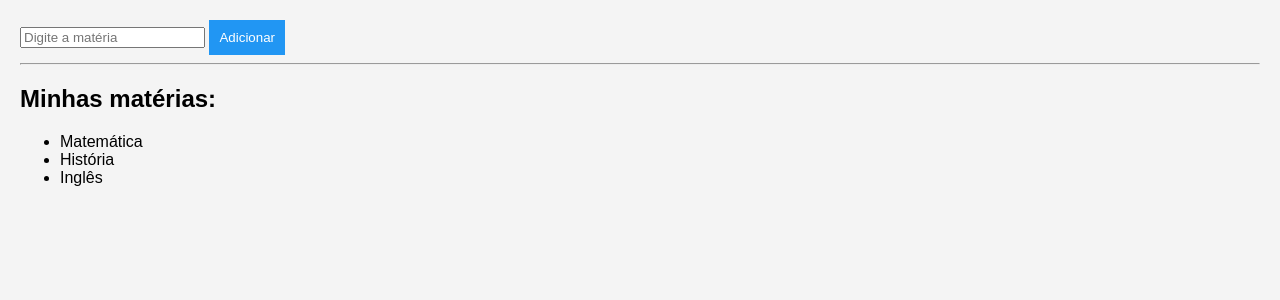
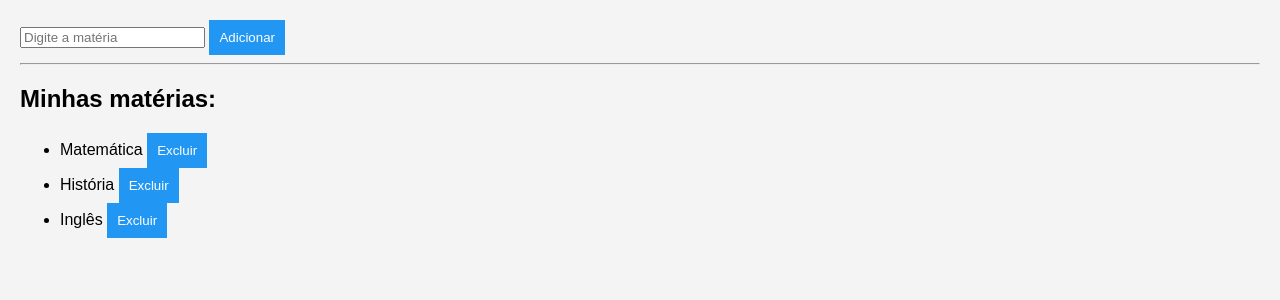
Before and after one commit to JenifferCaroli/StudyTrack, a Flask app: page /materias in a window 1280 px wide. Shown: the part 111-411 px from the top of the page. Run offline with Flask 3, Linux system fonts and the light colour scheme; data comes from the database, SQL or seed files in the repository; both versions use the stored data as it was after the commit.

Commit message:
Implementando exclusão de matérias

```diff
--- a/app.py
+++ b/app.py
@@ -60,5 +60,21 @@ def cadastro_materias():
     conn.close()
 
     return render_template("materias.html", materias=materias)
+
+# Rota para excluir matéria
+@app.route("/excluir/<int:id>")
+def excluir_materia(id):
+
+    conn = conectar_db()
+    cursor = conn.cursor()
+
+    # Deletar pelo ID
+    cursor.execute("DELETE FROM materias WHERE id = ?", (id,))
+    conn.commit()
+
+    conn.close()
+
+    # Redirecionar de volta para a página de matérias
+    return redirect(url_for("cadastro_materias"))
 if __name__ == "__main__":
     app.run(debug=True)
--- a/templates/materias.html
+++ b/templates/materias.html
@@ -28,7 +28,12 @@
         <h2>Minhas matérias:</h2>
         <ul>
             {% for materia in materias %}
-                <li>{{ materia[1] }} </li>
+            <li>{{ materia[1] }}
+                <!-- Botão de excluir -->
+                <a href="/excluir/{{ materia[0] }}">
+                    <button>Excluir</button>
+                </a>
+            </li>
             {% endfor %}
         </ul>
     </div>
```
Also changed, not shown: database.db.
